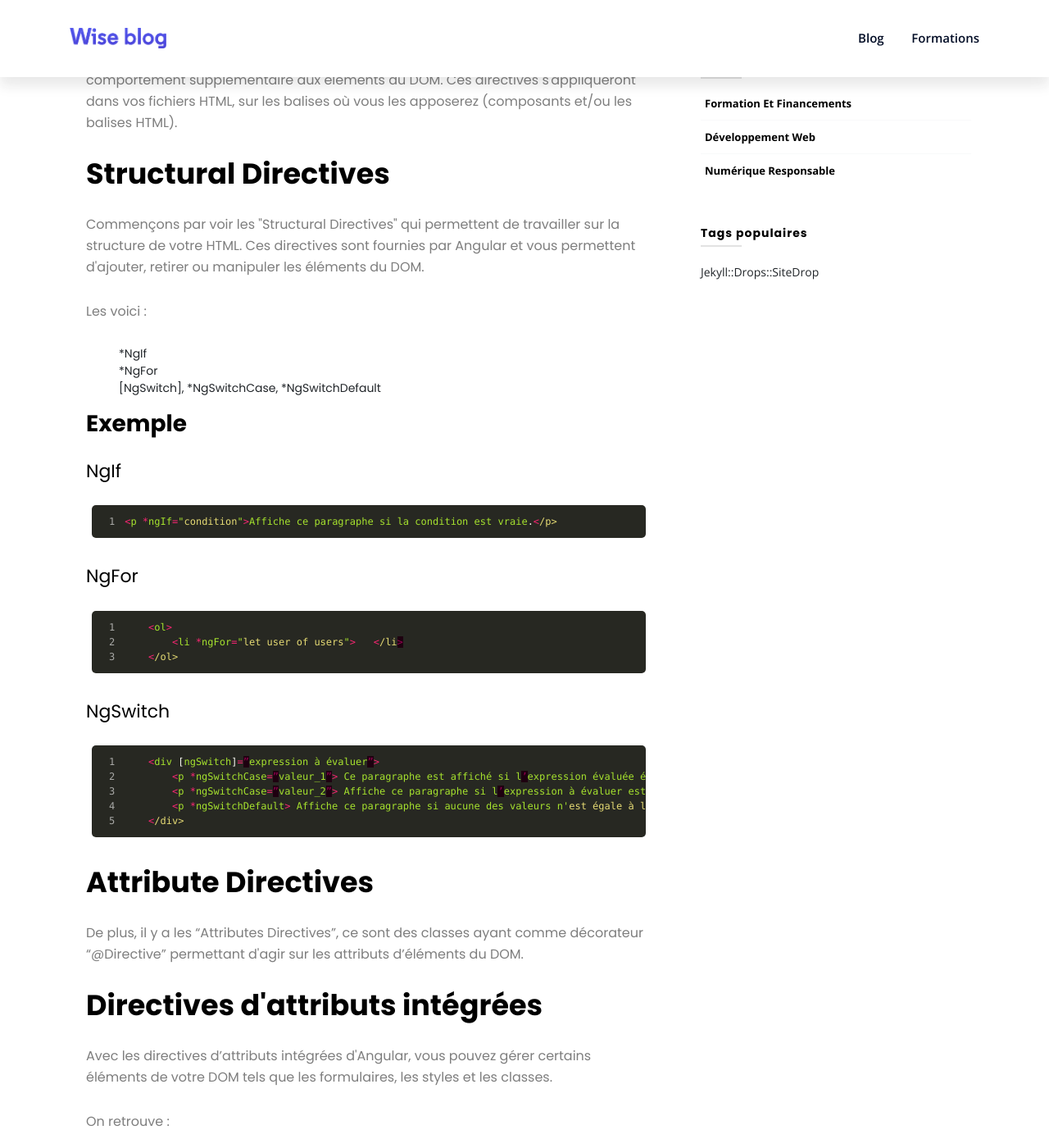
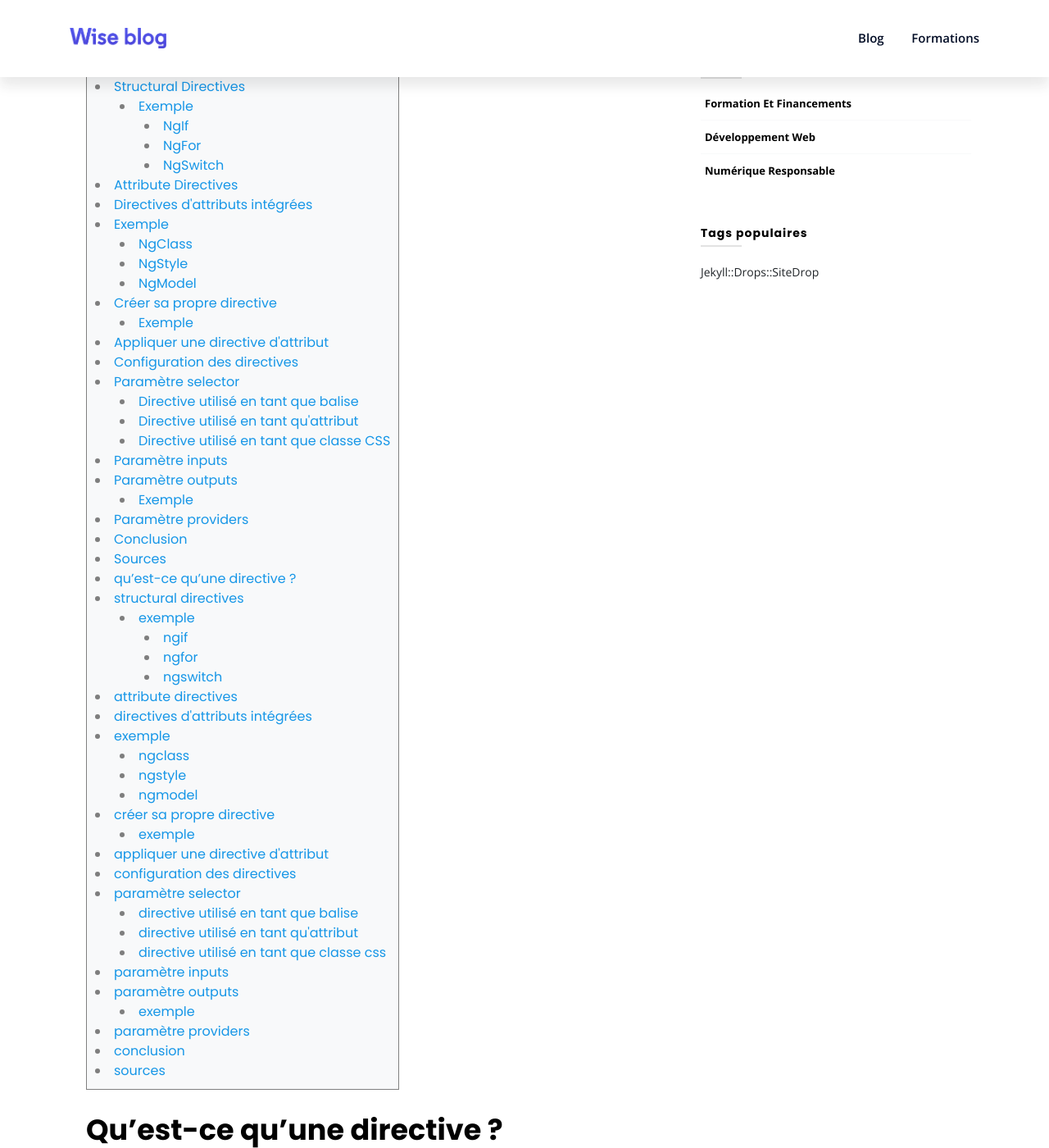
Before and after one commit to hubergerard/blog-codewise, a Jekyll site: the page built from _posts/2021-07-12-angular-les-directives.html, in a window 1280 px wide and 1400 px high, scrolled down 955 px. Shown: the whole window at 82% size. Built offline with Jekyll 4.4.1, drawn with Linux system fonts in a browser that asks for light colours; comment, search, counter and statistics services are not loaded.

Commit message:
add sommaire on directive article

```diff
--- a/_posts/2021-07-12-angular-les-directives.html
+++ b/_posts/2021-07-12-angular-les-directives.html
@@ -17,6 +17,7 @@ lang: fr
  Dans cet article vous allez découvrir les directives du framework Angular avec ses utilisations
  et leurs contextes.
 </p>
+<div id="toc" class="blog-toc"></div>
 
  <a id="qu'est-ce-qu'une-directive" class="anchor"></a>
 <h2>Qu’est-ce qu’une directive ?</h2>
```
